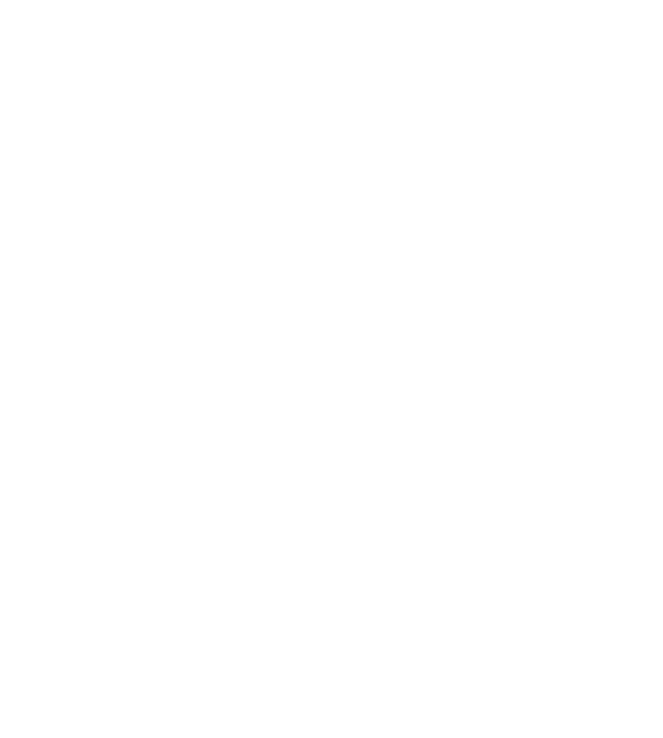
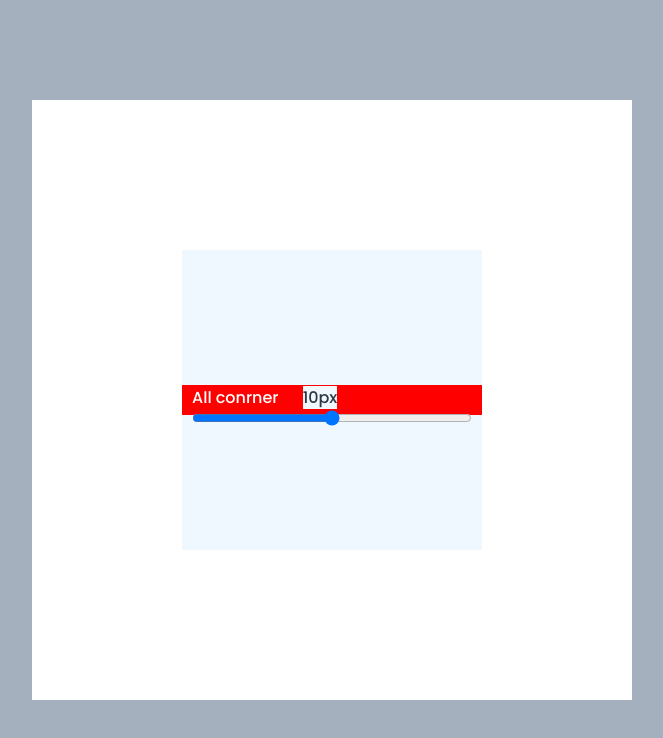
Before and after one commit to vinayagaratnamthirulogachandran/css-generator, a plain HTML site: page index.html in a window 1280 px wide. Shown: the whole page, without its empty margins (308-971 px from the left). Drawn offline with Linux system fonts and the light colour scheme.

Commit message:
second commit

```diff
--- a/css/style.css
+++ b/css/style.css
@@ -0,0 +1,57 @@
+@import url('https://fonts.googleapis.com/css2?family=Josefin+Sans:wght@100;200;300;400;500;600;700&family=Poppins:wght@200;300;500&display=swap');
+
+*{
+    margin: 0;
+    padding: 0;
+    box-sizing: border-box;
+    font-family: 'Poppins', sans-serif;
+}
+
+body{
+    width: 100vw;
+    height: 100vh;
+    background-color: #a4b0be;
+    display: flex;
+    justify-content: center;
+    align-items: center;
+}
+
+.container{
+    background-color: white;
+    width: 600px;
+    height: 600px;
+    position: relative;
+}
+
+.tool{
+    width: 300px;
+    height: 300px;
+    background-color: aliceblue;
+    position: absolute;
+    top: 50%;
+    left: 50%;
+    transform: translate(-50%, -50%);
+
+    display: flex;
+    justify-content: center;
+    align-items: center;
+}
+
+.form-group{
+    width: 100%;
+    height: 30px;
+    background-color: red;
+    display: flex;
+    flex-direction: column;
+    padding: 0px 10px;
+}
+
+.form-group label{
+    color: white;
+}
+
+.form-group label span{
+    background-color: aliceblue;
+    color: #2f3542;
+    margin-left: 20px;
+}
--- a/index.html
+++ b/index.html
@@ -9,6 +9,16 @@
 </head>
 <body>
 
+    <div class="container">
+        <div class="tool">
+            <div class="form-group">
+                <label for="">All conrner
+                    <span>10px</span>
+                </label>
+                <input type="range" name="" id="">
+            </div>
+        </div>
+    </div>
 
     <script src="./js/script.js"></script>
 </body>
```
